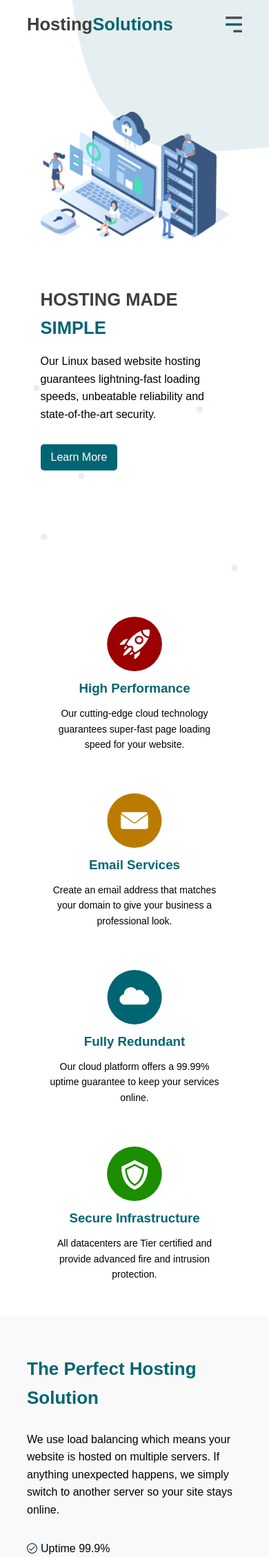
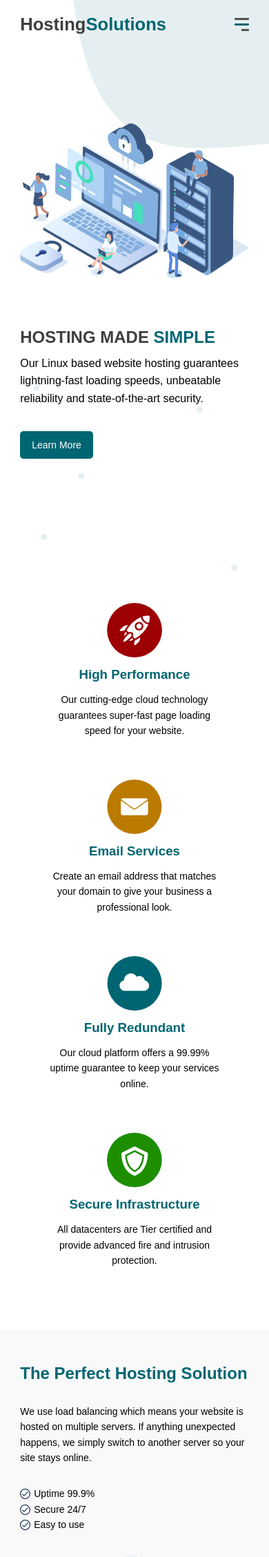
Before and after one commit to xfvelocity/hosting-solutions, a PHP site: page / in a window 390 px wide. Shown: the top 2257 px of the page at 69% size. Run offline with PHP 8.4, Linux system fonts and the light colour scheme.

Commit message:
responsive changes

```diff
--- a/src/scss/_about.scss
+++ b/src/scss/_about.scss
@@ -1,23 +1,26 @@
 .aboutContainer {
     background: #F9F9F9;
-    padding: 30px 0;
+    padding: 20px 0;
+    margin: 60px 0;
     .about {
-        width: 80%;
+        width: 85%;
         margin: 0 auto;
         max-width: 1000px;
         &-text {
             h3 {
                 color: $primary;
-                font-size: 26px;
+                font-size: 24px;
             }
             p {
                 max-width: 430px;
+                font-size: 14px;
             }
             ul {
                 margin: 30px 0;
                 li {
                     display: flex;
                     align-items: center;
+                    font-size: 14px;
                     img {
                         margin-right: 5px;
                         width: 15px;
--- a/src/scss/_header.scss
+++ b/src/scss/_header.scss
@@ -5,7 +5,7 @@
     align-content: center;
     justify-content: center;
     .header-contents {
-        width: 70%;
+        width: 85%;
         margin: 0 auto;
         max-width: 1000px;
         img {
@@ -14,23 +14,22 @@
         .text {
             margin-top: 60px;
             h2 {
-                font-size: 1.6rem;
+                font-size: 1.5rem;
                 text-transform: uppercase;
                 color: $secondary;
                 margin: 0;
             }
             p {
                 margin: 0;
-                padding: 15px 0;
-                width: 90%;
+                padding: 5px 0;
             }
             button {
-                margin-top: 15px;
+                margin-top: 30px;
                 background: $primary;
                 border: none;
                 border-radius: 5px;
-                padding: 10px 15px;
-                font-size: 16px;
+                padding: 12px 17px;
+                font-size: 14px;
                 color: white;
                 cursor: pointer;
                 &:hover {
--- a/src/scss/_nav.scss
+++ b/src/scss/_nav.scss
@@ -6,7 +6,7 @@
     .navbar {
         padding: 15px 0;
         &-contents {
-            width: 80%;
+            width: 85%;
             margin: 0 auto;
             display: flex;
             justify-content: space-between;
@@ -21,8 +21,8 @@
             }
             img {
                 cursor: pointer;
-                width: 1.5rem;
-                height: 1.4rem;
+                width: 1.3rem;
+                height: 1.2rem;
             }
             @media(min-width: 768px) {
                 position: relative;
@@ -37,13 +37,17 @@
     .nav-links {
         display: none;
         background: rgb(245, 245, 245);
-        padding: 20px 0;
+        padding: 20px 0 40px 0;
         position: absolute;
         width: 100%;
         ul {
-            line-height: 2;
+            line-height: 2.5;
             width: 80%;
             margin: 0 auto;
+            li {
+                padding-left: 5px;
+                border-bottom: 1px solid #ebebeb;
+            }
             li a:hover {
                 color: $primary;
             }
--- a/src/scss/_services.scss
+++ b/src/scss/_services.scss
@@ -3,9 +3,9 @@
     justify-content: center;
     align-items: center;
     flex-wrap: wrap;
-    width: 80%;
+    width: 85%;
     margin: 0 auto;
-    padding: 20px 0;
+    padding: 0;
     max-width: 740px;
     &-item {
         display: flex;
```
Also changed, not shown: src/css/main.css.
